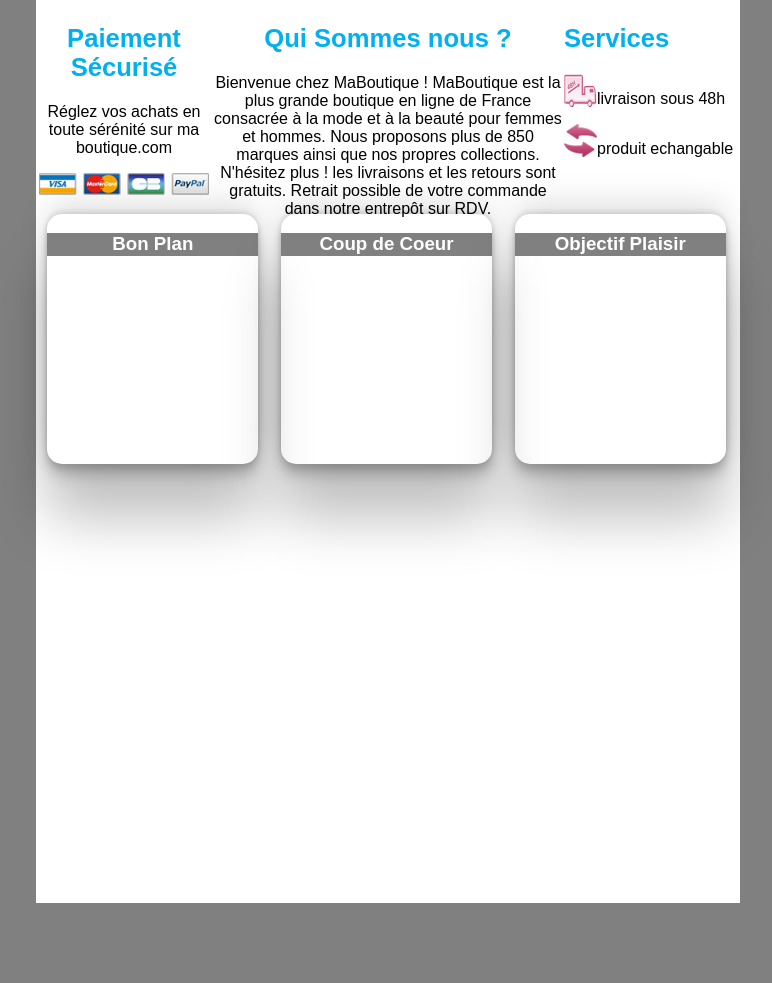
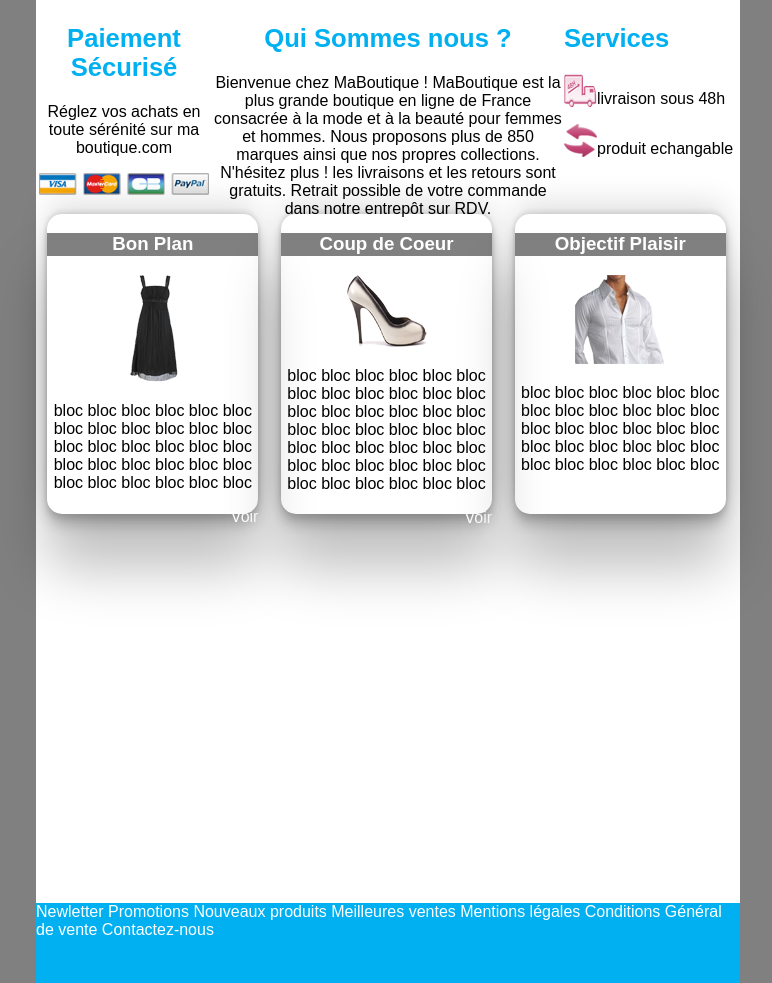
Before and after one commit to besty-boy/acceuil-azaro, a plain HTML site: page index.html in a window 1280 px wide. Shown: the part 802-1785 px from the top of the page, without its empty margins (252-1024 px from the left). Before the commit the page ends 1705 px from the top, so only its background shows below. Drawn offline with Linux system fonts and the light colour scheme; a script that the page names is missing.

Commit message:
update - finish

```diff
--- a/assets/css/style.css
+++ b/assets/css/style.css
@@ -130,11 +130,16 @@ h1 {
 
 .art-box {
     width: 30%;
-    height: 250px;
+    height: 300px;
     border-radius: 15px;
     text-align: center;
     margin: 1.6%;
     box-shadow: rgba(0, 0, 0, 0.25) 0px 54px 55px, rgba(0, 0, 0, 0.12) 0px -12px 30px, rgba(0, 0, 0, 0.12) 0px 4px 6px, rgba(0, 0, 0, 0.17) 0px 12px 13px, rgba(0, 0, 0, 0.09) 0px -3px 5px;
+}
+
+.link {
+    text-decoration: none;
+    float: right;
 }
 
 h3 {
@@ -142,3 +147,14 @@ h3 {
     background-color: grey;
     color: white;
 }
+
+footer {
+    background-color: #01B0F0;
+    height: 5rem;
+}
+
+a {
+    text-decoration: none;
+    color: white;
+    font-family: Arial, Helvetica, sans-serif;
+}
--- a/index.html
+++ b/index.html
@@ -71,15 +71,49 @@
 
         <article class="art-box left">
             <h3>Bon Plan</h3>
+            <img src="assets/img/robe.png" alt="robe">
+            <p>bloc bloc bloc bloc bloc bloc
+                bloc bloc bloc bloc bloc bloc
+                bloc bloc bloc bloc bloc bloc
+                bloc bloc bloc bloc bloc bloc
+                bloc bloc bloc bloc bloc bloc
+            </p>
+            <a href="voir" class="link">Voir</a>
         </article>
         <article class="art-box left">
             <h3>Coup de Coeur</h3>
+            <img src="assets/img/talons.png" alt="choose">
+            <p>bloc bloc bloc bloc bloc bloc
+                bloc bloc bloc bloc bloc bloc
+                bloc bloc bloc bloc bloc bloc
+                bloc bloc bloc bloc bloc bloc
+                bloc bloc bloc bloc bloc bloc
+                bloc bloc bloc bloc bloc bloc
+                bloc bloc bloc bloc bloc bloc
+
+            </p>
+            <a href="voir" class="link">Voir</a>
         </article>
         <article class="art-box left">
             <h3>Objectif Plaisir</h3>
+            <img src="assets/img/chemise.png" alt="chemise">
+            <p>bloc bloc bloc bloc bloc bloc
+                bloc bloc bloc bloc bloc bloc
+                bloc bloc bloc bloc bloc bloc
+                bloc bloc bloc bloc bloc bloc
+                bloc bloc bloc bloc bloc bloc
+            </p>
+            <a href="voir" class="link">Voir</a>
         </article>
     </main>
     <footer>
+        <a href="News">Newletter</a>
+        <a href="News">Promotions</a>
+        <a href="News">Nouveaux produits</a>
+        <a href="News">Meilleures ventes</a>
+        <a href="News">Mentions légales</a>
+        <a href="News">Conditions Général de vente</a>
+        <a href="News">Contactez-nous</a>
     </footer>
 
     <script src="assets/js/apps.js"></script>
```
